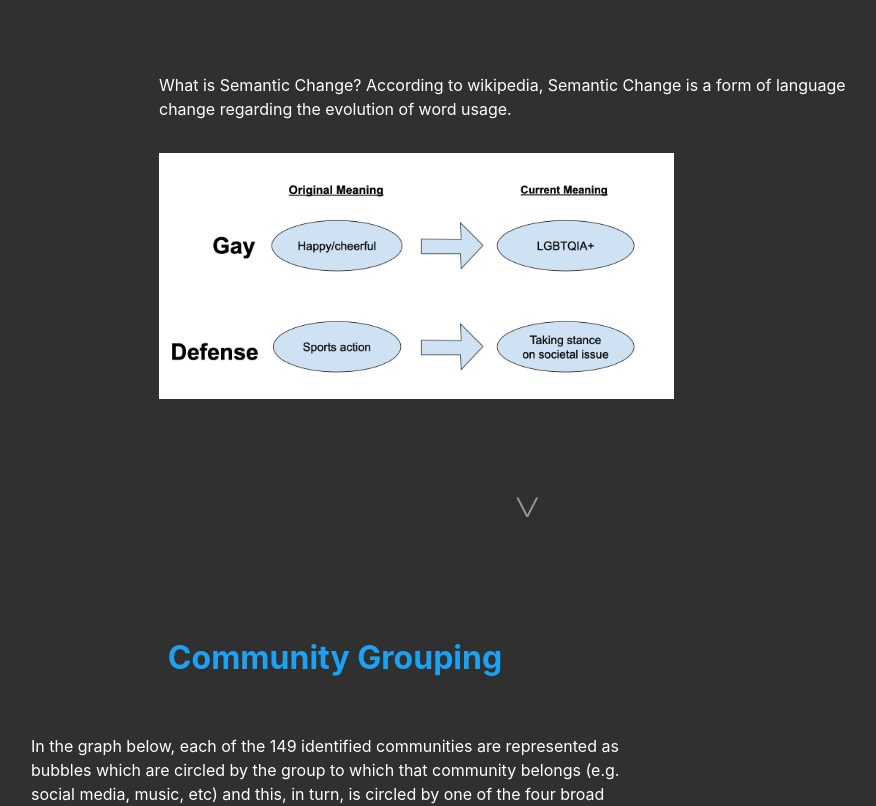
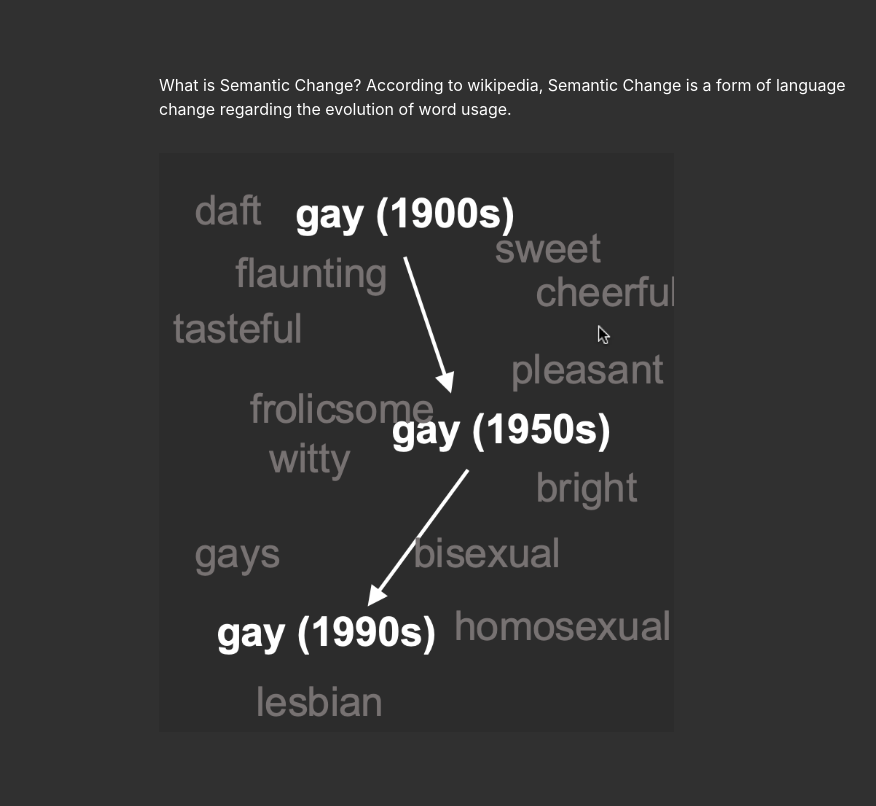
Before and after one commit to 6859-sp21/final-project-atlanta-community, a Vue app in the folder app/: page /#/viz in a window 1280 px wide. Shown: the part 1400-2206 px from the top of the page, without its empty margins (305-1181 px from the left). Built offline with nearby package versions, Linux system fonts and the light colour scheme; no server answers; what vue-cookie, vue-social-sharing would draw is missing.

Commit message:
Adjust font colors

```diff
--- a/app/src/components/TooltipThree.vue
+++ b/app/src/components/TooltipThree.vue
@@ -1,6 +1,6 @@
 <template>
   <div id="tooltip-3">
-    <div>Top words of <b>{{ clusterName }}</b> community</div>
+    <h5>Top words of <b>{{ clusterName }}</b> community</h5>
     <vue-word-cloud
       id="wordcloud"
       :rotation="rotate"
@@ -50,4 +50,8 @@ export default {
   width: 100%;
   height: 50%;
 }
+
+h5 {
+  color: #1DA1F2;
+}
 </style>
--- a/app/src/views/ScatterIntro.vue
+++ b/app/src/views/ScatterIntro.vue
@@ -72,6 +72,7 @@ p {
 
 h2 {
   font-weight: bold;
+  color: #1DA1F2;
 }
 
 #arrow {
--- a/app/src/views/Tutorial.vue
+++ b/app/src/views/Tutorial.vue
@@ -4,7 +4,7 @@
       <hr>
       <p  v-scrollanimation>
         What is Semantic Change? According to wikipedia, Semantic Change is a form of language change regarding the evolution of word usage.<br>
-      <b-img  v-scrollanimation class="screenshot" :src="require('../assets/Image5.png')"></b-img>
+      <b-img  v-scrollanimation class="screenshot" :src="require('../assets/semantic_change.png')"></b-img>
       </p>
       <span @click="scroll()" id="arrow">╲╱</span>
     </div>
```
Also changed, not shown: app/src/assets/semantic_change.png (added).
